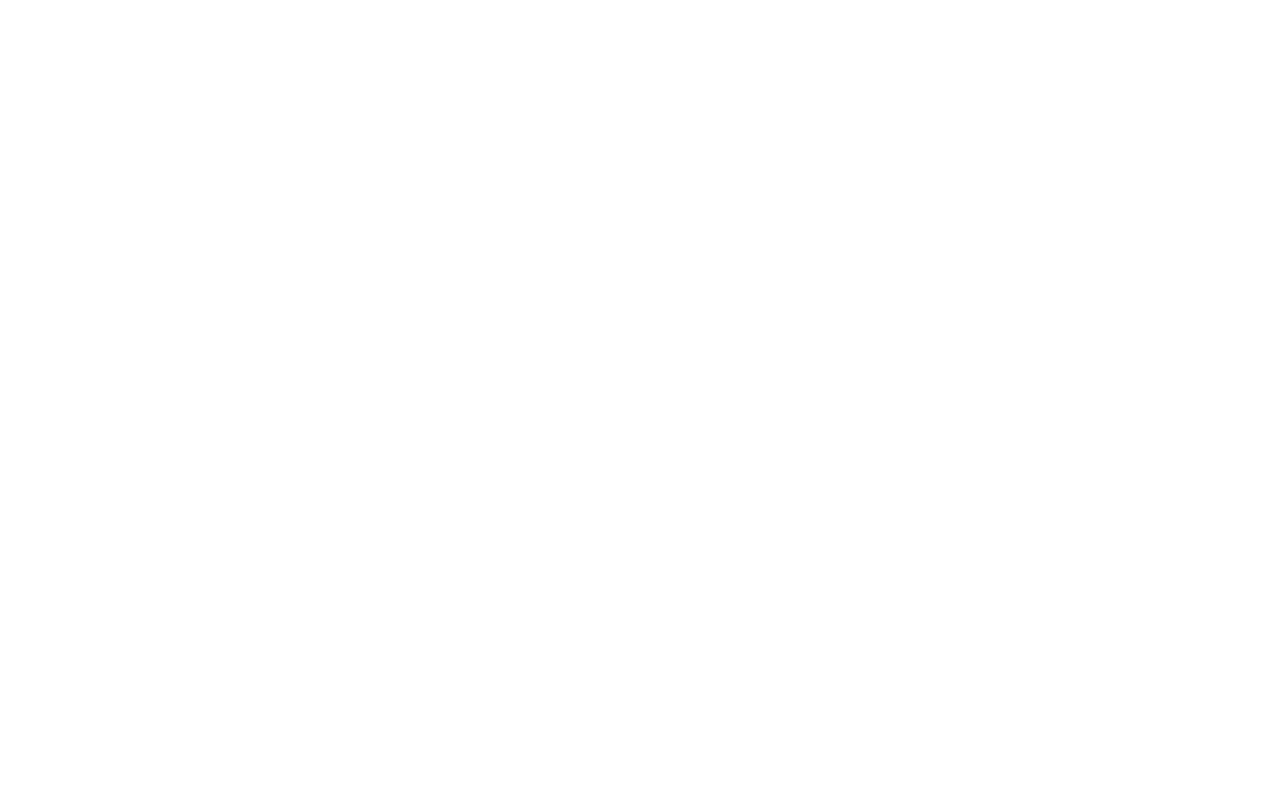
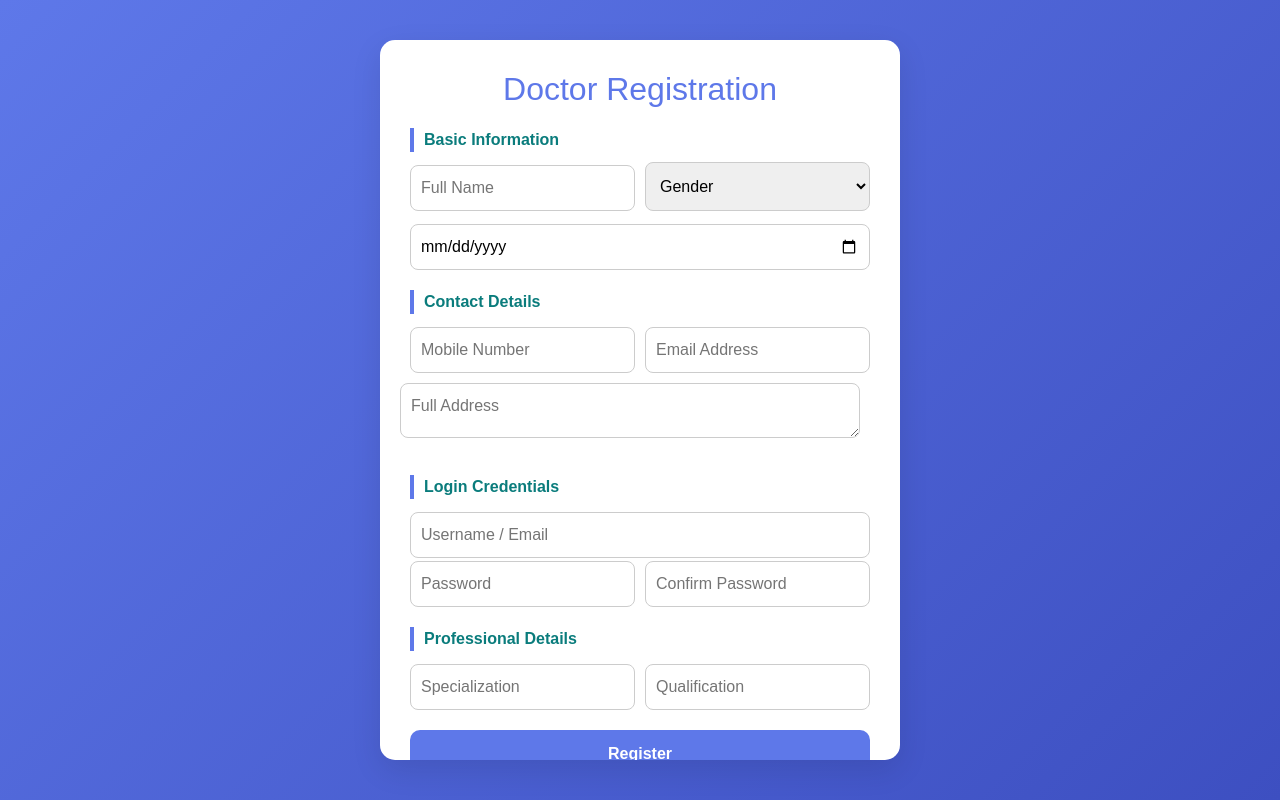
Before and after one commit to pMaitri01/Project, a React (Create React App) app in the folder healthcare-system/: page /AdminRegister in a window 1280 px wide. Before the commit this address had no page. Built offline with nearby package versions, Linux system fonts and the light colour scheme.

Commit message:
Admin Registration

```diff
--- a/healthcare-system/src/App.js
+++ b/healthcare-system/src/App.js
@@ -6,6 +6,7 @@
 import ResetPwd from './patient/pages/ResetPwd';
 import Registration from './patient/pages/Registration';
 import AdminLogin from './admin/pages/AdminLogin';
+import AdminRegister from './admin/pages/AdminRegister';
 
 
 function App() {
@@ -18,6 +19,7 @@
         <Route path='/ResetPwd' element={<ResetPwd/>} />
         <Route path='/Registration' element={<Registration/>}/>
         <Route path='/AdminLogin' element={<AdminLogin/>}/>
+         <Route path='/AdminRegister' element={<AdminRegister/>}/>
       </Routes>
     </BrowserRouter>
   );
--- /dev/null
+++ b/healthcare-system/src/admin/css/AdminRegister.css
@@ -0,0 +1,72 @@
+.admin-register-container {
+  height: 100vh;
+  background: linear-gradient(135deg, #5E78E9, #3d4fc1);
+  display: flex;
+  justify-content: center;
+  align-items: center;
+}
+
+.admin-register-card {
+  background: #fff;
+  padding: 30px;
+  width: 520px;
+  height: 90% !important;
+  border-radius: 15px;
+  box-shadow: 0 10px 30px rgba(0,0,0,0.1);
+  overflow-y: scroll;
+}
+
+.admin-title {
+  text-align: center;
+  color: #5E78E9;
+  margin-bottom: 20px;
+}
+
+.admin-section-title {
+  border-left: 4px solid #5E78E9;
+  padding-left: 10px;
+  margin: 20px 0 10px;
+  font-weight: 600;
+  color: #0a7c7c;
+}
+
+.admin-row {
+  display: flex;
+  gap: 10px;
+  margin-bottom: 10px;
+}
+
+.admin-register-card input,
+.admin-register-card select,
+.admin-register-card textarea {
+  width: 100%;
+  padding: 10px;
+  border-radius: 8px;
+  border: 1px solid #ccc;
+  outline: none;
+}
+
+.admin-register-card textarea {
+  margin-bottom: 10px;
+}
+
+.admin-register-card input:focus,
+.admin-register-card select:focus {
+  border-color: #5E78E9;
+}
+
+.admin-register-btn {
+  width: 100%;
+  padding: 12px;
+  background: #5E78E9;
+  border: none;
+  border-radius: 8px;
+  color: white;
+  font-weight: bold;
+  margin-top: 15px;
+  cursor: pointer;
+}
+
+.admin-register-btn:hover {
+  background: #4a63d8;
+}
--- /dev/null
+++ b/healthcare-system/src/admin/pages/AdminRegister.js
@@ -0,0 +1,111 @@
+import React, { useState } from "react";
+// import "./DoctorRegister.css";
+import "../css/AdminRegister.css";
+
+
+export default function DoctorRegister() {
+  const [formData, setFormData] = useState({
+    fullName: "",
+    gender: "",
+    dob: "",
+    mobile: "",
+    email: "",
+    address: "",
+    username: "",
+    password: "",
+    confirmPassword: "",
+    specialization: "",
+    qualification: ""
+  });
+
+  const [errors, setErrors] = useState({});
+
+  const handleChange = (e) => {
+    setFormData({ ...formData, [e.target.name]: e.target.value });
+  };
+
+  const validate = () => {
+    let newErrors = {};
+
+    if (!formData.fullName) newErrors.fullName = "Full Name required";
+    if (!formData.gender) newErrors.gender = "Gender required";
+    if (!formData.dob) newErrors.dob = "DOB required";
+    if (!formData.mobile) newErrors.mobile = "Mobile required";
+    if (!formData.email) newErrors.email = "Email required";
+    if (!formData.username) newErrors.username = "Username required";
+    if (!formData.password) newErrors.password = "Password required";
+    if (formData.password.length < 6)
+      newErrors.password = "Min 6 characters required";
+    if (formData.password !== formData.confirmPassword)
+      newErrors.confirmPassword = "Passwords do not match";
+    if (!formData.specialization)
+      newErrors.specialization = "Specialization required";
+    if (!formData.qualification)
+      newErrors.qualification = "Qualification required";
+
+    return newErrors;
+  };
+
+  const handleSubmit = (e) => {
+    e.preventDefault();
+    const validationErrors = validate();
+    setErrors(validationErrors);
+
+    if (Object.keys(validationErrors).length === 0) {
+      alert("Doctor Registered Successfully ✅");
+    }
+  };
+
+  return (
+    <div className="admin-register-container">
+      <div className="admin-register-card">
+        <h2 className="admin-title">Doctor Registration</h2>
+
+        <form onSubmit={handleSubmit}>
+          {/* Basic Info */}
+          <p className="admin-section-title">Basic Information</p>
+          <div className="admin-row">
+            <input type="text" name="fullName" placeholder="Full Name" onChange={handleChange} />
+            <select name="gender" onChange={handleChange}>
+              <option value="">Gender</option>
+              <option>Male</option>
+              <option>Female</option>
+              <option>Other</option>
+            </select>
+          </div>
+
+          <input type="date" name="dob" onChange={handleChange} />
+
+          {/* Contact */}
+          <p className="admin-section-title">Contact Details</p>
+          <div className="admin-row">
+            <input type="text" name="mobile" placeholder="Mobile Number" onChange={handleChange} />
+            <input type="email" name="email" placeholder="Email Address" onChange={handleChange} />
+          </div>
+
+          <textarea name="address" placeholder="Full Address" onChange={handleChange}></textarea>
+
+          {/* Login */}
+          <p className="admin-section-title">Login Credentials</p>
+          <input type="text" name="username" placeholder="Username / Email" onChange={handleChange} />
+
+          <div className="admin-row">
+            <input type="password" name="password" placeholder="Password" onChange={handleChange} />
+            <input type="password" name="confirmPassword" placeholder="Confirm Password" onChange={handleChange} />
+          </div>
+
+          {/* Professional */}
+          <p className="admin-section-title">Professional Details</p>
+          <div className="admin-row">
+            <input type="text" name="specialization" placeholder="Specialization" onChange={handleChange} />
+            <input type="text" name="qualification" placeholder="Qualification" onChange={handleChange} />
+          </div>
+
+          <button type="submit" className="admin-register-btn">
+            Register
+          </button>
+        </form>
+      </div>
+    </div>
+  );
+}
```
